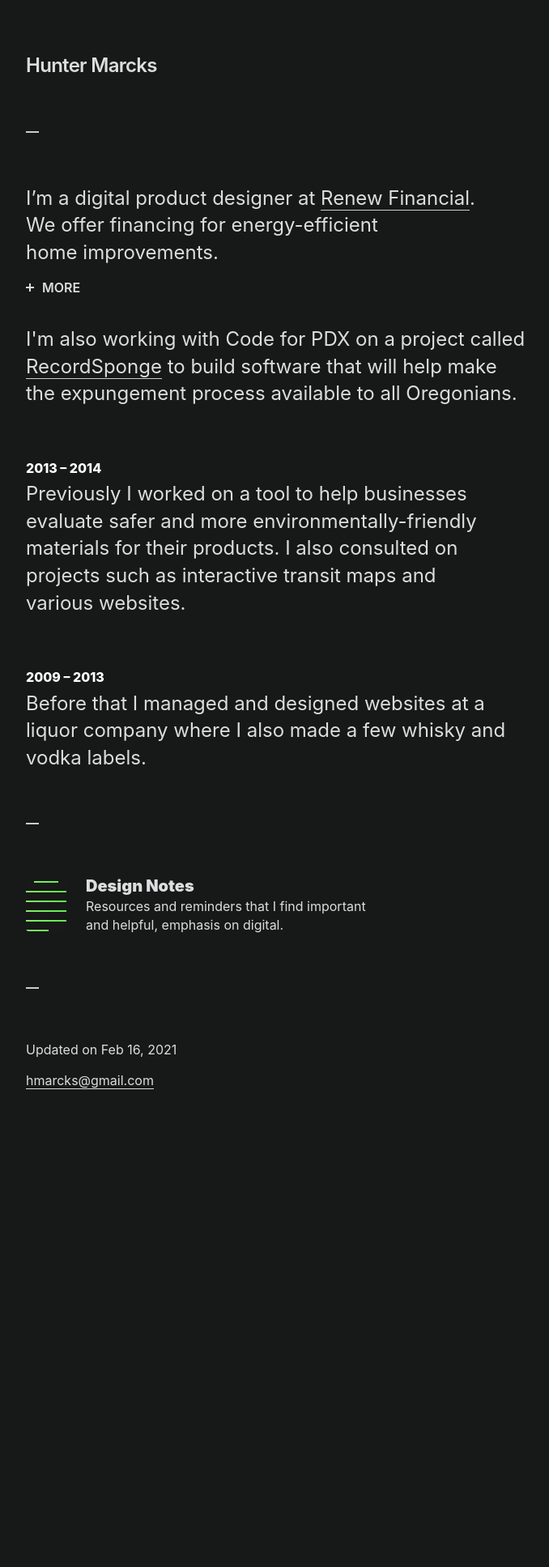
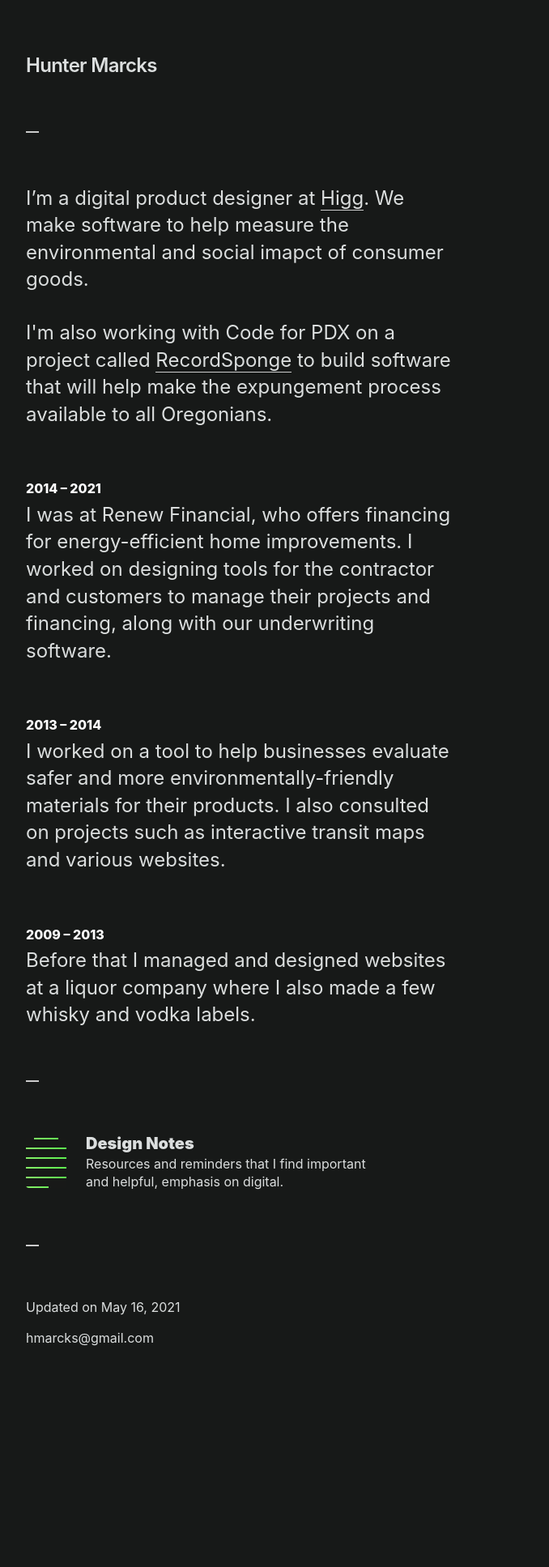
Before and after one commit to hmarcks/hmarcks.github.io, a Jekyll site: the page built from index.html, in a window 1280 px wide. Shown: the whole page at 81% size, without its empty margins (96-774 px from the left). Built offline with Jekyll 4.4.1, drawn with Linux system fonts in a browser that asks for light colours; before the commit the page ends 1618 px from its top, so only the background shows below that.

Commit message:
life update

```diff
--- a/_layouts/default.html
+++ b/_layouts/default.html
@@ -32,8 +32,8 @@
     <footer class="ph3 ph4-ns pb7 f6 f5-ns site__footer">
       <div class="mw8 ml-auto mr-auto">
         <div class="w1 bt bw1 b--moon-gray pb5"></div>
-        <p class="mv0">Updated on Feb 16, 2021</p>
-        <p><a href="mailto:hmarcks@gmail.com">hmarcks@gmail.com</a></p>
+        <p class="mv0">Updated on May 16, 2021</p>
+        <p><a class="bn" href="mailto:hmarcks@gmail.com">hmarcks@gmail.com</a></p>
       </div>
 
       <script src="/assets/js/van11y-accessible-hide-show-aria.es6.js"></script>
--- a/_scss/base.scss
+++ b/_scss/base.scss
@@ -89,7 +89,7 @@ nav {
 }
 
 .intro-container {
-  max-width: 620px;
+  max-width: 530px;
 }
 .intro {
   max-width: 32rem;
--- a/index.html
+++ b/index.html
@@ -8,39 +8,14 @@ title: Hunter Marcks
     <div class="mw8 ml-auto mr-auto pb5">
       <div class="f3-ns intro-container">
 
-        <h1 class="f5 f3-ns normal mt0 mb2">
-          <span role="text"><!-- prevents screen readers from announcing each part -->
-            I’m a digital product designer at <a href="https://renewfinancial.com" class="link hover-green b--moon-gray">Renew&nbsp;Financial</a>.
-            <span class="db-ns di"> We&nbsp;offer financing for energy-efficient home&nbsp;improvements.</span>
-          </span>
+        <h1 class="f5 f3-ns normal mt0 mb4">
+          I’m a digital product designer at <a href="https://higg.com" class="link hover-green b--moon-gray">Higg</a>. We make software to help measure the environmental and social imapct of consumer goods.
         </h1>
-        <div class="mb4">
-          <span class="js-expandmore f6 f5-ns" data-hideshow-prefix-class="animated">
-            MORE
-          </span>
-          <div class="js-to_expand">
-            <p class="mt3 mb3">The three main products I work on:</p>
-            <ul class="list mt0 pl0">
-              <li class="flex pb3">
-                <span class="fw8 white pr3">1</span>
-                <p class="ma0">I designed our customer account where homeowners can choose their financing details, sign documents, and track their project with their contractor.</p>
-              </li>
-              <li class="flex pb3">
-                <span class="fw8 white pr3">2</span>
-                <p class="ma0">I work on the tools for our contractor partners where they can estimate financing plans, check property eligibility, help homeowners apply for financing, and manage their jobs.</p>
-              </li>
-              <li class="flex pb3">
-                <span class="fw8 white pr3">3</span>
-                <p class="ma0">I also design for our underwriting software used by our internal team to help process the applications homeowners submit for financing.</p>
-              </li>
-            </ul>
-            <p>Often I'm learning about our business and user needs, sometimes I'm mapping tasks and prototyping interactions, and occasionally I get into some front-end development.</p>
-            <p>I established and manage our design system (design guidelines and living pattern library) in collaboration with our engineers to help deliver a high-quality and consistent experience more efficiently.</p>
-          </div>
-        </div>
         <p class="mt0 mb5">I'm also working with Code for PDX on a project called <a href="https://recordsponge.com" class="link hover-light-purple b--moon-gray">RecordSponge</a> to build software that will help make the expungement process available to all&nbsp;Oregonians.</p>
+        <h2 class="f6 f5-ns fw8 mb1 white">2014 – 2021</h3>
+        <p class="mt0 mb5">I was at Renew Financial, who offers financing for energy-efficient home improvements. I worked on designing tools for the contractor and customers to manage their projects and financing, along with our underwriting software.</p>
         <h2 class="f6 f5-ns fw8 mb1 white">2013 – 2014</h3>
-        <p class="mt0 mb5">Previously I worked on a tool to help businesses evaluate safer and more environmentally-friendly materials for their products. I also consulted on projects such as interactive transit maps and various&nbsp;websites.</p>
+        <p class="mt0 mb5">I worked on a tool to help businesses evaluate safer and more environmentally-friendly materials for their products. I also consulted on projects such as interactive transit maps and various&nbsp;websites.</p>
         <h2 class="f6 f5-ns fw8 mb1 white">2009 – 2013</h3>
         <p class="mv0">Before that I managed and designed websites at a liquor company where I also made a few whisky and vodka&nbsp;labels.</p>
       </div>
```
